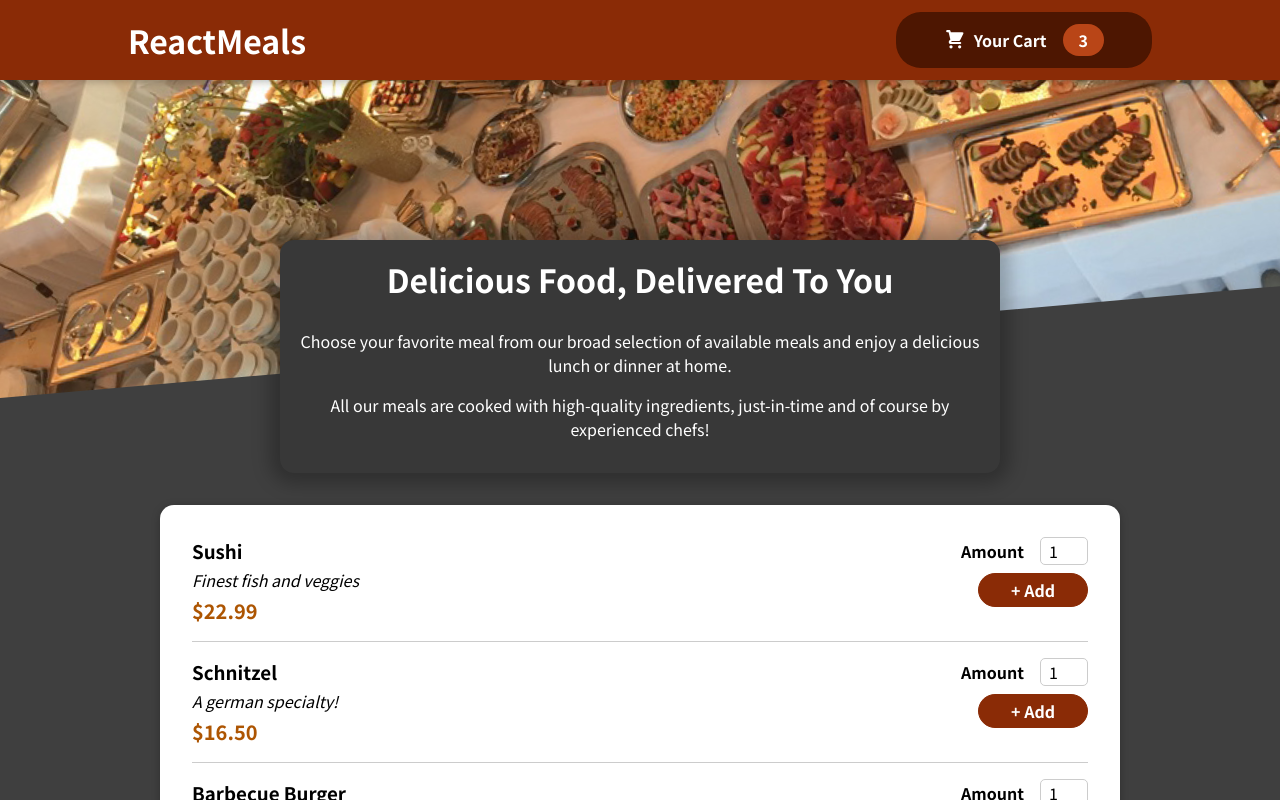
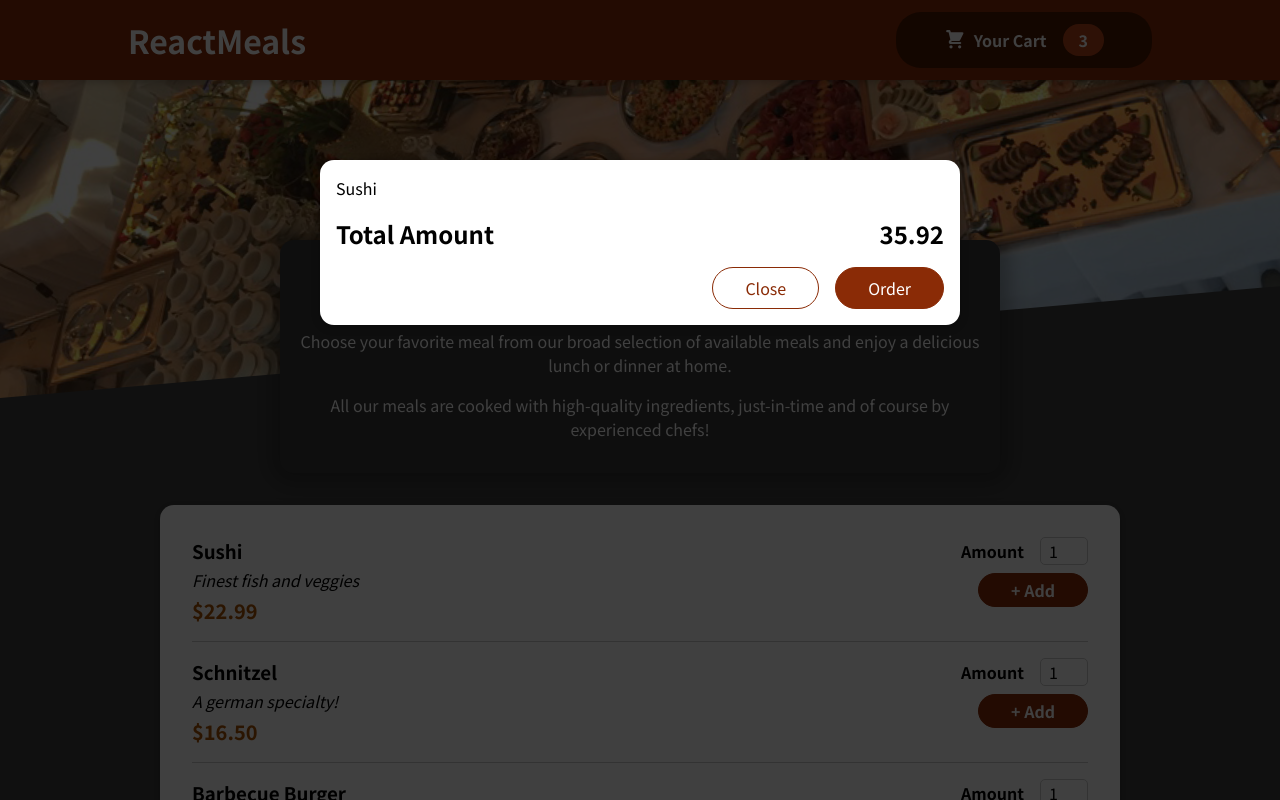
Before and after one commit to JanSobeslav/reactCourse-foodOrder, a React (Create React App) app: page / in a window 1280 px wide. Shown: the top 800 px of the page. Built offline with nearby package versions, Linux system fonts and the light colour scheme.

Commit message:
Portal for modal window

```diff
--- a/public/index.html
+++ b/public/index.html
@@ -28,6 +28,7 @@
   </head>
   <body>
     <noscript>You need to enable JavaScript to run this app.</noscript>
+    <div id="overlays"></div> <!-- target pro React Portals -->
     <div id="root"></div>
     <!--
       This HTML file is a template.
--- a/src/App.js
+++ b/src/App.js
@@ -1,10 +1,12 @@
 import React from "react";
+import Cart from "./components/Cart/Cart";
 import Header from "./components/Layout/Header";
 import Meals from "./components/Meals/Meals";
 
 function App() {
   return (
     <React.Fragment>
+      <Cart /> {/* relativní pozice modálního okna => bude přesunuto (skrze Portal) do divu #overlays */}
       <Header />
       <main>
         <Meals />
--- a/src/components/Cart/Cart.js
+++ b/src/components/Cart/Cart.js
@@ -1,10 +1,11 @@
+import Modal from '../UI/Modal';
 import classes from './Cart.module.css';
 
 function Cart(props) {
     const cartItems = <ul className={classes['cart-items']}>{[{ id: 'c1', name: 'Sushi', amount: 2, price: 12.99 }].map((item) => <li>{item.name}</li>)}</ul>;
 
     return (
-        <div>
+        <Modal>
             {cartItems}
             <div className={classes.total}>
                 <span>Total Amount</span>
@@ -14,7 +15,7 @@
                 <button className={classes['button--alt']}>Close</button>
                 <button className={classes.button}>Order</button>
             </div>
-        </div>
+        </Modal>
     );
 }
 
--- /dev/null
+++ b/src/components/UI/Modal.js
@@ -0,0 +1,32 @@
+import React from 'react';
+import ReactDOM from 'react-dom';
+import classes from './Modal.module.css';
+
+function Backdrop(props) {
+    return (
+        <div className={classes.backdrop} />
+    );
+}
+
+function ModalOverlay(props) {
+    return (
+        <div className={classes.modal}>
+            <div className={classes.content}>{props.children}</div>
+        </div>
+    );
+}
+
+const portalEl = document.getElementById('overlays');
+
+function Modal(props) {
+    return (
+        <React.Fragment>
+            {/* Portal pro šedé pozadí za modalním oknem => <div id="overlays"></div> v index.html */}
+            {ReactDOM.createPortal(<Backdrop />, portalEl)}
+            {/* modální okno "obal"/styl a do něj vložený obsah z Cart.js */}
+            {ReactDOM.createPortal(<ModalOverlay>{props.children}</ModalOverlay>, portalEl)}
+        </React.Fragment>
+    );
+}
+
+export default Modal;
--- /dev/null
+++ b/src/components/UI/Modal.module.css
@@ -0,0 +1,40 @@
+.backdrop {
+    position: fixed;
+    top: 0;
+    left: 0;
+    width: 100%;
+    height: 100vh;
+    z-index: 20;
+    background-color: rgba(0, 0, 0, 0.75);
+  }
+
+  .modal {
+    position: fixed;
+    top: 20vh;
+    left: 5%;
+    width: 90%;
+    background-color: white;
+    padding: 1rem;
+    border-radius: 14px;
+    box-shadow: 0 2px 8px rgba(0, 0, 0, 0.25);
+    z-index: 30;
+    animation: slide-down 300ms ease-out forwards;
+  }
+
+  @media (min-width: 768px) {
+    .modal {
+      width: 40rem;
+      left: calc(50% - 20rem);
+    }
+  }
+
+  @keyframes slide-down {
+    from {
+      opacity: 0;
+      transform: translateY(-3rem);
+    }
+    to {
+      opacity: 1;
+      transform: translateY(0);
+    }
+  }
```
Also changed, not shown: 1 other file (tests, documents, lock files or other folders).
